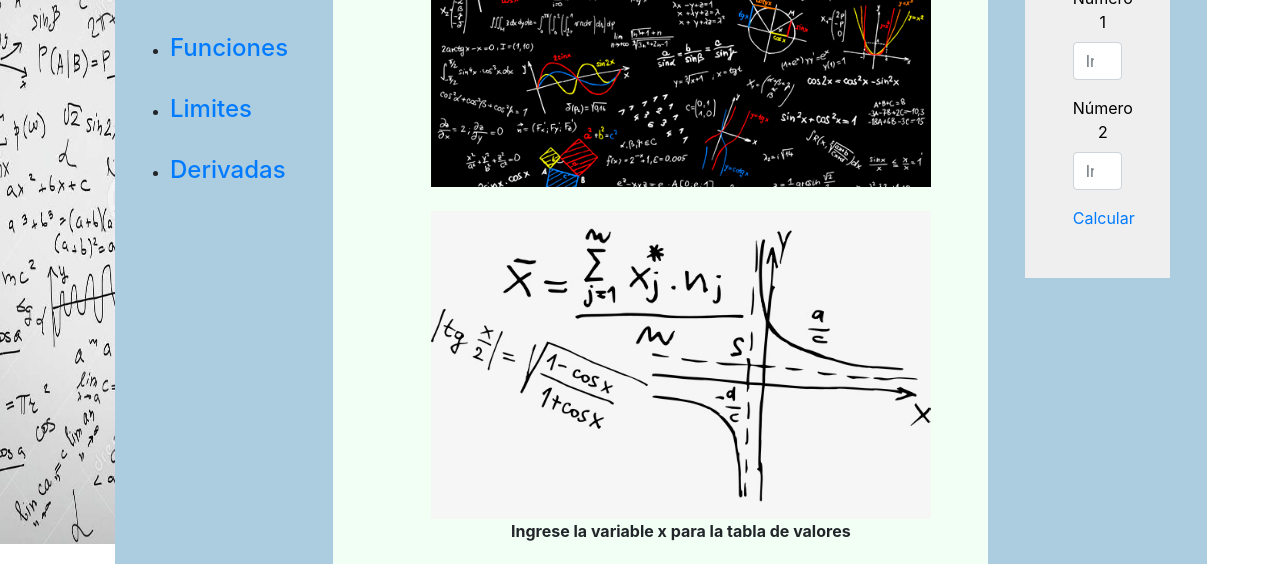
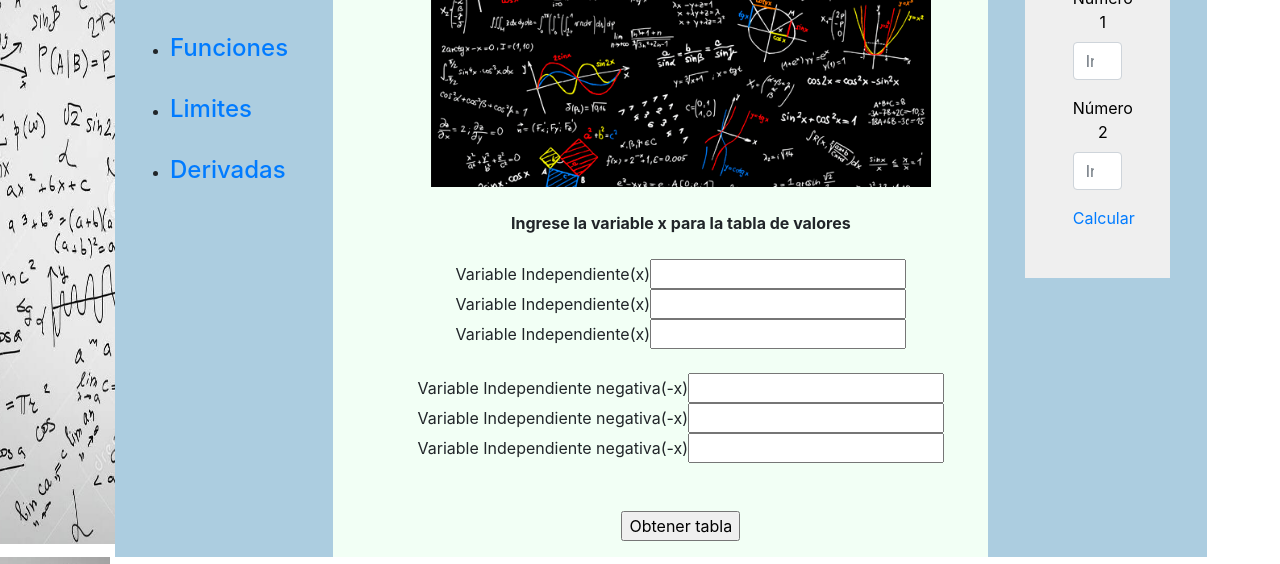
Before and after one commit to ispa16/Calculadora_derivadas, a plain HTML site: page calculo/funciones.html in a window 1280 px wide. Shown: the part 212-776 px from the top of the page. Drawn offline with nearby package versions, Linux system fonts and the light colour scheme.

Commit message:
Calculadora resuvida

```diff
--- a/calculo/funciones.html
+++ b/calculo/funciones.html
@@ -72,10 +72,10 @@
   </center>
   <center>
     <br><img src="imagenes/Calculo.png" width="500">
-    <br><br>
-    <img src="imagenes/calc.jpg" width="500">
+    <br>
   </center>
   <center>
+        <br>
         <b>Ingrese la variable x para la tabla de valores</b>
         <br><br>
         Variable Independiente(x)<input type="text" id= "n0" placeholder=""><br>
```
